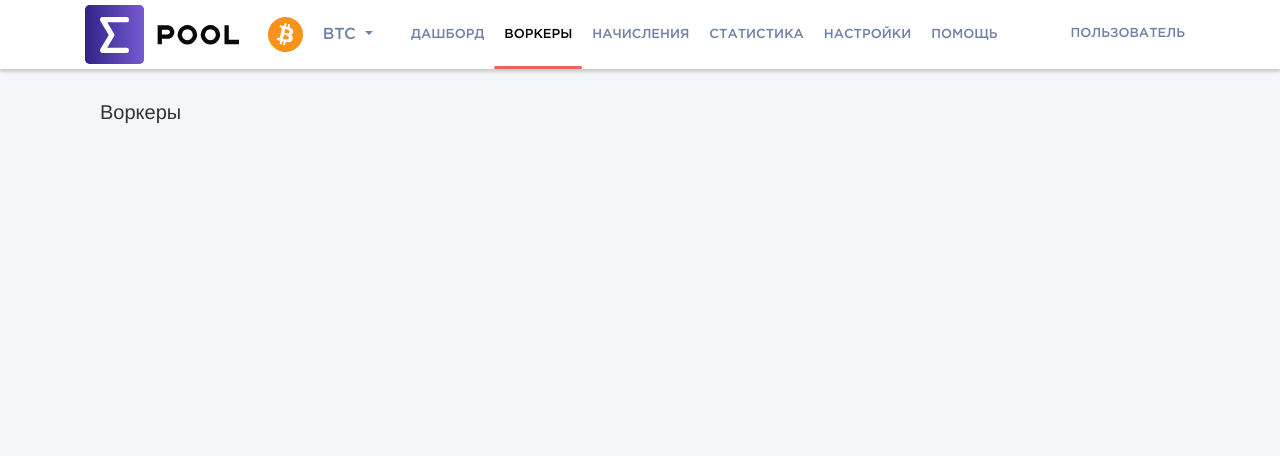
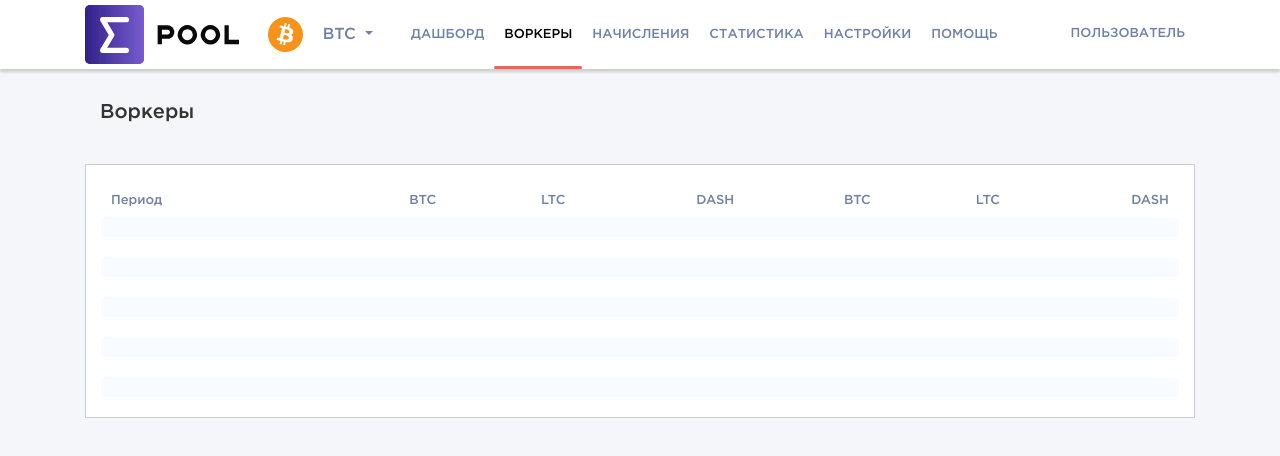
Before and after one commit to ivanoid768/project_3, a Nuxt app: page /workers in a window 1280 px wide. Shown: the top 456 px of the page. Built offline with nearby package versions, Linux system fonts and the light colour scheme.

Commit message:
workers page

```diff
--- a/components/web_components/dashboard/Table_data.vue
+++ b/components/web_components/dashboard/Table_data.vue
@@ -1,38 +1,55 @@
 <template>
   <table class="table_data">
     <tr>
-      <th>Период</th>
+      <th v-for="head in headers">{{head}}</th>
       <th>BTC</th>
       <th>LTC</th>
       <th>DASH</th>
     </tr>
-    <tr>
+    <tr v-for="item in data">
+      <td></td>
+      <td></td>
+      <td></td>
       <td></td>
       <td></td>
       <td></td>
       <td></td>
     </tr>
-    <tr>
-      <td></td>
-      <td></td>
-      <td></td>
-      <td></td>
-    </tr>
-
-    <tr>
-      <td></td>
-      <td></td>
-      <td></td>
-      <td></td>
-    </tr>
-    <tr>
-      <td></td>
-      <td></td>
-      <td></td>
-      <td></td>
-    </tr></table>
+  </table>
 </template>
 
 <script>
+  export default {
+    props: {
+      data: {
+        default: function () {
+          return [
+            {}, {}, {}, {}, {}, {}, {}, {}, {}
+          ]
+        }
+      },
+      headers: {
+        default: function () {
+        return  [
+            "Период",
+            "BTC",
+            "LTC",
+            "DASH"
+          ]
+        }
+      },
+      page: {
+        default: 1
+      },
+      pageSize:{
+        default: 20
+      }
+    },
+    data:function (){
+      return {
 
+      }
+    },
+
+  }
 </script>
--- a/pages/dashboard.vue
+++ b/pages/dashboard.vue
@@ -195,7 +195,10 @@
   data: function(){
   return {
       name: "Dashboard",
-      data: null,
+      data: {
+        accountInfo:null,
+
+      },
     }
   },
     methods:{
@@ -203,7 +206,9 @@
         var apiKey="6523bff0c04a55a9db2e8c1ffd332c38";
         axios.get(`https://btc.sigmapool.com/api/v1/stats?key=${apiKey}`)
         .then(function (response) {
-          console.log("datat", response);
+          console.log("datat", response.data);
+          data
+
         })
         .catch(function (error) {
           console.log(error);
--- a/pages/workers.vue
+++ b/pages/workers.vue
@@ -1,19 +1,47 @@
 <template>
+  <div class="wrapper_main container">
+    <Navigation></Navigation>
+    <div class="page">
+      <div id="block-workers-title" class="block">
+        <div class="block-title">
+          <div class="container-fluid">
+            <div class="row">
+              <div class="col-md-6">
+                <div class="block-title-slot">
+                  <h3 class="block-title">Воркеры</h3>
+                </div>
+              </div>
+              <div class="col-md-6">
+                <div class="block-title-slot">
 
-  <div class="wrapper_main container">
-  <Navigation></Navigation>
-    <div class="container">
-      <h1>
-        Воркеры
-      </h1>
+                </div>
+              </div>
+            </div>
+          </div>
+        </div>
+      </div>
+      <!--END block-title-->
+      <div id="block-payments" class="block">
+        <div class="row">
+          <div class="col-md-12">
+            <div class="plate">
+              <div class="plate_title">
+              </div>
+              <div class="plate_body">
+                <Table_data />
+              </div>
+            </div>
+          </div>
+        </div>
+      </div>
+      <!--END block-title-->
+
     </div>
   </div>
 </template>
-
 <script>
-  import Navigation from '~/components/web_components/header_components/Navigation.vue'
-
+import Navigation from '~/components/web_components/header_components/Navigation.vue'
+   import Table_data from '~/components/web_components/dashboard/Table_data.vue';
   export default {
-  components: {   Navigation  }
-  }
-</script>
+  components: {   Navigation , Table_data }
+  }</script>
```
